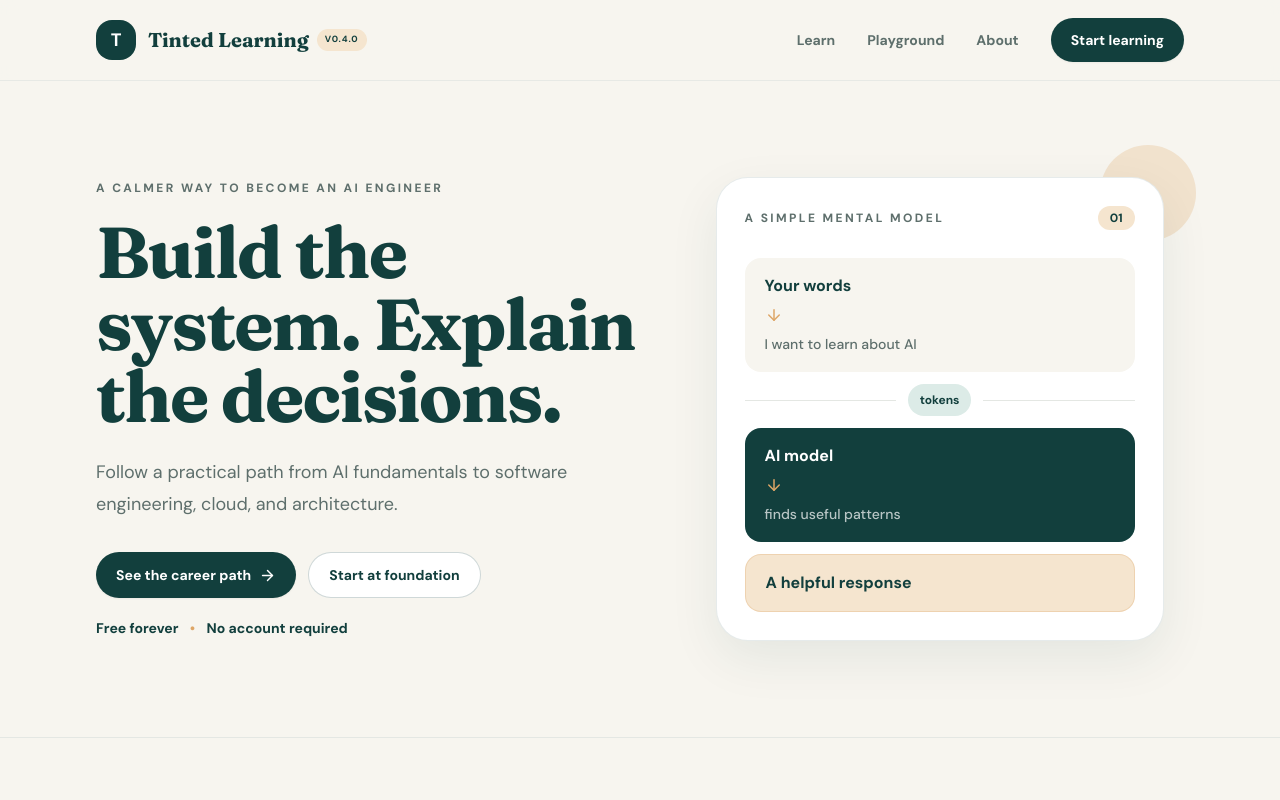
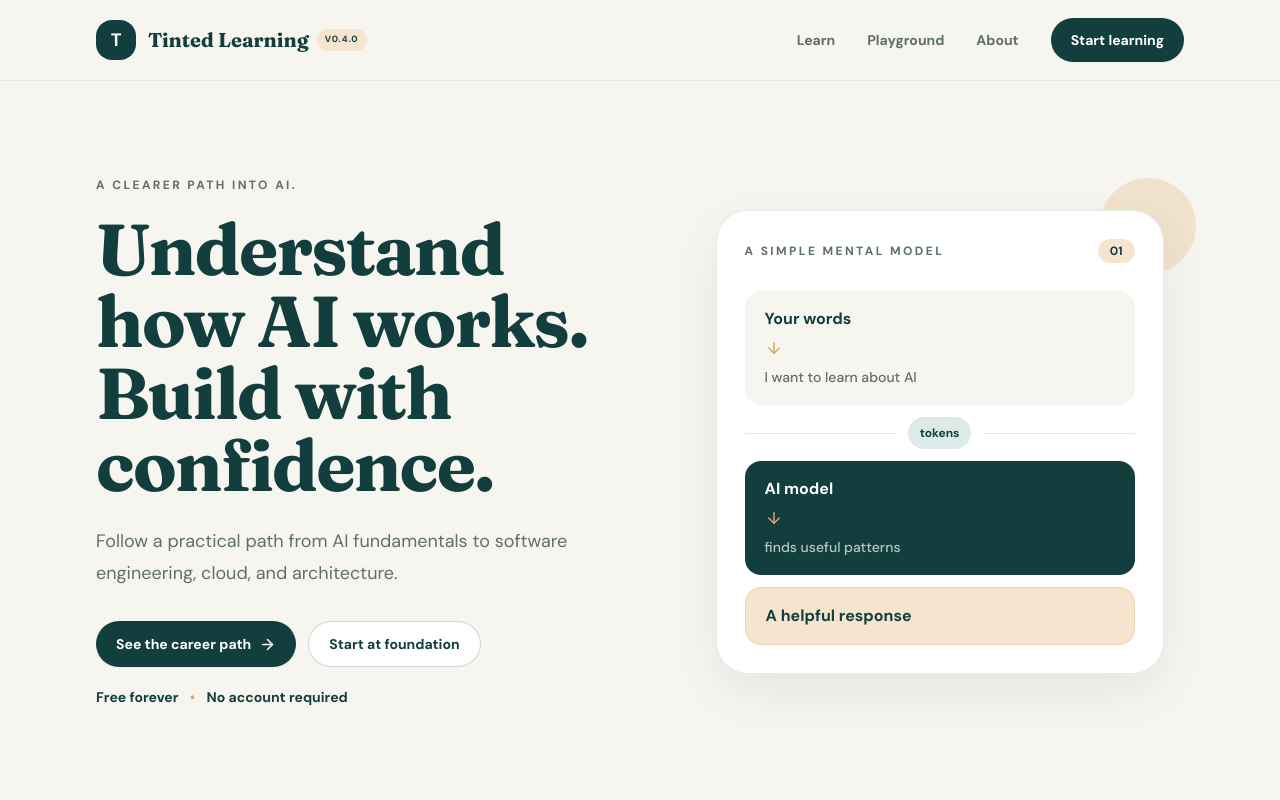
Before and after one commit to tintedtechnologies/tintedlearning, a React (Vite) app: page / in a window 1280 px wide. Shown: the top 800 px of the page. Built offline with nearby package versions, Linux system fonts and the light colour scheme.

Commit message:
minor change to title

```diff
--- a/src/pages/HomePage.tsx
+++ b/src/pages/HomePage.tsx
@@ -10,7 +10,7 @@ const startingPoints = [
 export function HomePage() {
   return <>
     <section className="overflow-hidden border-b border-line bg-cream"><div className="shell grid items-center gap-14 py-16 md:grid-cols-[1fr_0.9fr] md:py-24">
-      <div><p className="eyebrow">A calmer way to become an AI engineer</p><h1 className="mt-5 max-w-xl font-display text-5xl font-bold leading-[1.04] tracking-tight text-teal sm:text-7xl">Build the system. Explain the decisions.</h1><p className="mt-6 max-w-lg text-lg leading-8 text-muted">Follow a practical path from AI fundamentals to software engineering, cloud, and architecture.</p><div className="mt-8 flex flex-wrap gap-3"><Link to="/learn" className="button button-primary">See the career path <ArrowRight size={17} className="ml-2" /></Link><Link to="/learn?stage=foundation" className="button button-secondary">Start at foundation</Link></div><p className="mt-5 text-sm font-bold text-teal">Free forever <span className="mx-2 text-gold">•</span> No account required</p></div>
+      <div><p className="eyebrow">A clearer path into AI.</p><h1 className="mt-5 max-w-xl font-display text-5xl font-bold leading-[1.04] tracking-tight text-teal sm:text-7xl">Understand how AI works. Build with confidence.</h1><p className="mt-6 max-w-lg text-lg leading-8 text-muted">Follow a practical path from AI fundamentals to software engineering, cloud, and architecture.</p><div className="mt-8 flex flex-wrap gap-3"><Link to="/learn" className="button button-primary">See the career path <ArrowRight size={17} className="ml-2" /></Link><Link to="/learn?stage=foundation" className="button button-secondary">Start at foundation</Link></div><p className="mt-5 text-sm font-bold text-teal">Free forever <span className="mx-2 text-gold">•</span> No account required</p></div>
       <div className="relative mx-auto w-full max-w-md"><div className="absolute -right-8 -top-8 h-24 w-24 rounded-full bg-gold/25" /><div className="relative rounded-[2rem] border border-teal/10 bg-white p-5 shadow-soft sm:p-7"><div className="flex items-center justify-between"><span className="eyebrow">A simple mental model</span><span className="rounded-full bg-sand px-3 py-1 text-xs font-bold text-teal">01</span></div><div className="mt-7 space-y-3"><div className="rounded-2xl bg-cream px-5 py-4 font-bold text-teal">Your words <ArrowDown className="my-2 text-gold" size={18} /><span className="text-sm font-medium text-muted">I want to learn about AI</span></div><div className="flex items-center gap-3"><div className="h-px flex-1 bg-line" /><span className="rounded-full bg-mist px-3 py-2 text-xs font-bold text-teal">tokens</span><div className="h-px flex-1 bg-line" /></div><div className="rounded-2xl bg-teal px-5 py-4 font-bold text-white">AI model <ArrowDown className="my-2 text-gold" size={18} /><span className="text-sm font-medium text-white/70">finds useful patterns</span></div><div className="rounded-2xl border border-gold/30 bg-sand px-5 py-4 font-bold text-teal">A helpful response</div></div></div></div>
     </div></section>
     <section className="shell py-20"><div className="max-w-xl"><p className="eyebrow">Your starting point</p><h2 className="section-title mt-3">Where should I start?</h2><p className="mt-4 text-lg leading-8 text-muted">Every learner starts somewhere. Choose a point on the pathway and keep moving toward work you can explain.</p></div><div className="mt-10 grid gap-4 lg:grid-cols-3">{startingPoints.map(({ icon: Icon, title, text, tone, to }) => <div key={title} className={`rounded-[1.75rem] border border-line p-7 ${tone}`}><Icon className="text-teal" size={25} /><h3 className="mt-12 font-display text-2xl font-bold text-teal">{title}</h3><p className="mt-3 min-h-20 leading-7 text-muted">{text}</p><Link to={to} className="mt-5 inline-flex items-center font-bold text-teal">Start here <ArrowRight size={16} className="ml-2" /></Link></div>)}</div></section>
```
